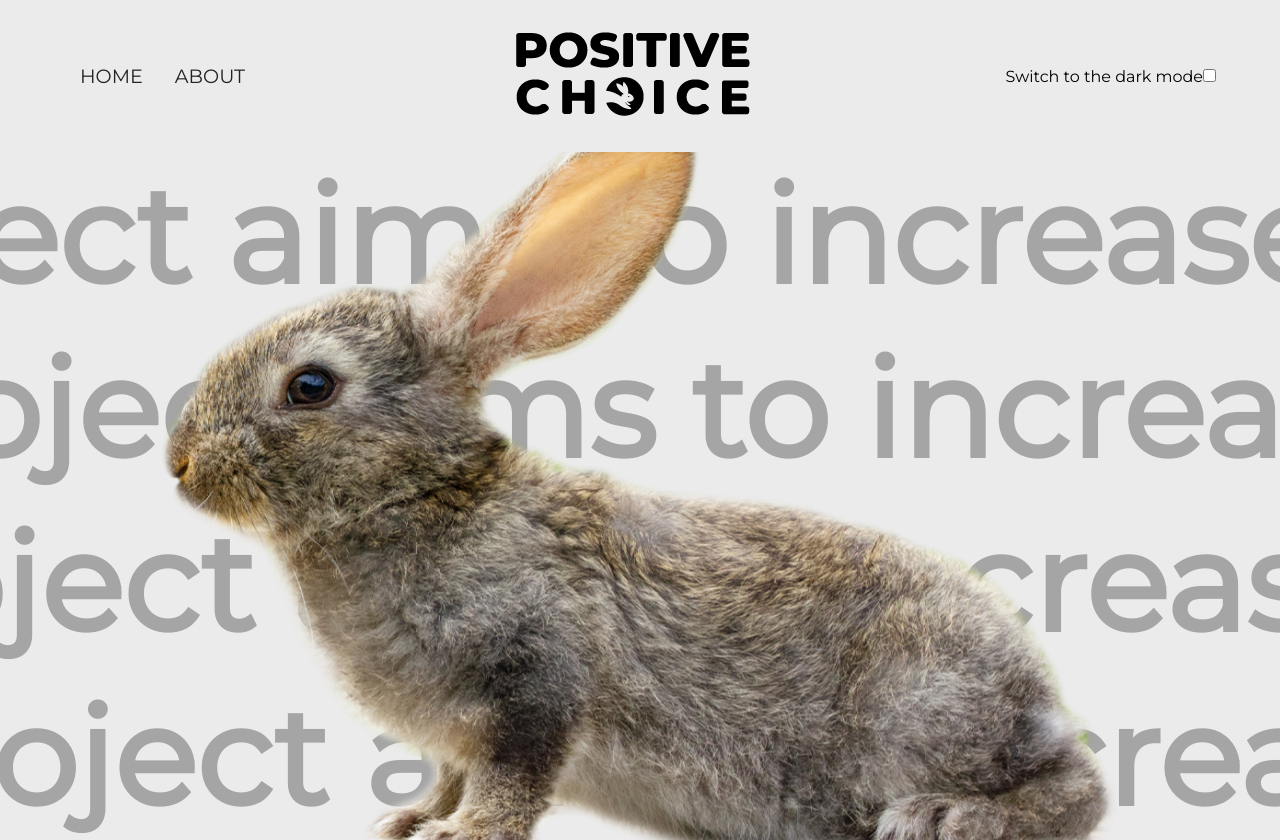
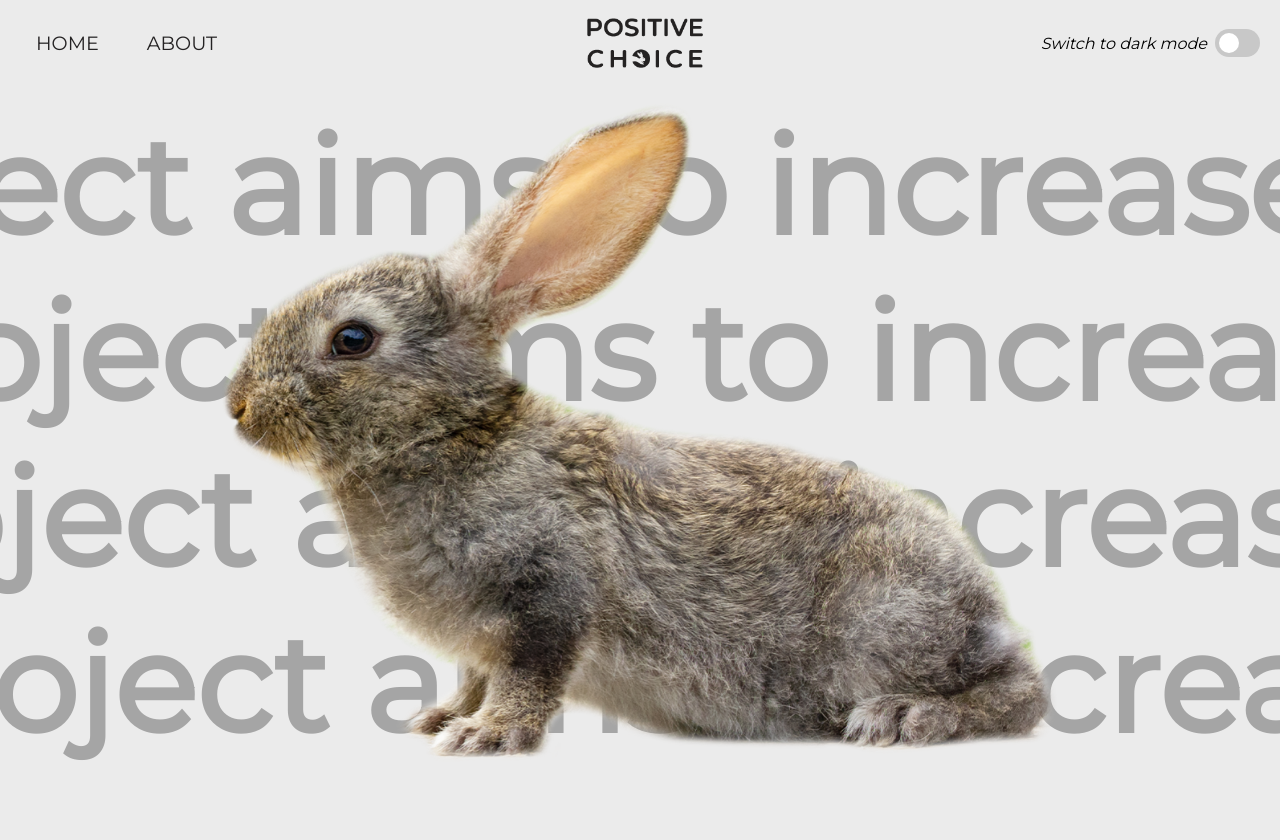
Before and after one commit to metisova/pawsitive_choice, a React app: page / in a window 1280 px wide. After the commit the page ends 800 px from the top, so only its background shows below. Built offline with nearby package versions, Linux system fonts and the light colour scheme.

Commit message:
fixed rabbit position, styled toggle

```diff
--- a/src/index.jsx
+++ b/src/index.jsx
@@ -17,7 +17,7 @@ const NavLink = ({ href, text }) => {
 const ThemeSwitch = () => {
   return (
     <div className="theme-switch-wrapper">
-      <span>Switch to the dark mode</span>
+      <span className="theme-switch-text">Switch to dark mode</span>
       <label className="theme-switch" htmlFor="checkbox">
         <input type="checkbox" id="checkbox" />
         <div className="slider round"></div>
@@ -55,7 +55,7 @@ const App = () => {
   return (
     <>
       <header className="page-header">
-        <nav>
+        <nav className='navlink-wrapper'>
           <NavLink href="#Home" text="Home" />
           <NavLink href="#about" text="About" />
         </nav>
--- a/src/style.css
+++ b/src/style.css
@@ -1,4 +1,6 @@
 @import url('https://fonts.googleapis.com/css2?family=Montserrat&display=swap');
+
+/* BASIC STYLES */
 
 *,
 body,
@@ -18,19 +20,19 @@ html {
   scroll-behavior: smooth;
 }
 
-nav {
-  display: flex;
-  justify-content: flex-start;
-  align-items: center;
-}
-
 /* HLAVIČKA - NAVIGACE */
 
 .page-header {
-  padding: 2rem 4rem;
-  padding-bottom: 0;
   display: flex;
   justify-content: space-between;
+  align-items: center;
+  padding: 15px 20px 0;
+}
+
+.navlink-wrapper {
+  flex-grow: 1;
+  display: flex;
+  justify-content: flex-start;
   align-items: center;
 }
 
@@ -40,13 +42,88 @@ nav {
   text-transform: uppercase;
   color: #242223;
   padding: 1rem;
+  margin-right: 1rem;
+}
+
+.navlink:hover {
+  border-top: 2px solid #242223;
+}
+
+.logo {
+  flex-grow: 1;
+  display: flex;
+  justify-content: center;
+  height: 50px;
+}
+
+/*TOGGLE SWITCH STYLES*/
+.theme-switch-wrapper {
+  flex-grow: 1;
+  display: flex;
+  justify-content: end;
+  align-items: center;
+}
+
+.theme-switch-text {
+  margin-right: 0.5rem;
+  font-size: 1rem;
+  font-style: italic;
+}
+
+.theme-switch {
+  display: inline-block;
+  height: 28px;
+  position: relative;
+  width: 45px;
+}
+
+.theme-switch input {
+  display: none;
+}
+
+.slider {
+  background-color: #c8c8c8;
+  bottom: 0;
+  cursor: pointer;
+  left: 0;
+  position: absolute;
+  right: 0;
+  top: 0;
+  transition: 0.4s;
+}
+
+.slider:before {
+  background-color: #fff;
+  bottom: 4px;
+  content: '';
+  height: 20px;
+  left: 4px;
+  position: absolute;
+  transition: 0.4s;
+  width: 20px;
+}
+
+input:checked+.slider {
+  background-color: #62b283;
+}
+
+input:checked+.slider:before {
+  transform: translateX(16px);
+}
+
+.slider.round {
+  border-radius: 34px;
+}
+
+.slider.round:before {
+  border-radius: 50%;
 }
 
 /* RUNNING LINE */
 
 .running-line-container {
-  height: calc(90vh - 2rem);
-  width: 100vw;
+  height: calc(90% - 2rem);
+  width: 100%;
   overflow: hidden;
   display: flex;
   flex-direction: column;
@@ -128,22 +205,6 @@ nav {
 
 /* MAIN PIC */
 
-.intro-img {
-  position: absolute;
-  height: 100%;
-  width: 100%;
-  top: 0;
-  left: 0;
-  display: flex;
-  align-items: center;
-  justify-content: center;
-}
-
-.intro-img img {
-  width: 75vw;
-  object-fit: cover;
-}
-
 .intro-img,
 .intro-img-top {
   position: absolute;
@@ -161,8 +222,11 @@ nav {
 }
 
 .rabbit-img {
-  width: 75vw;
-  object-fit: cover;
+  width: auto;
+  height: 90vh;
+  object-fit: contain;
+  max-width: 100%;
+  max-height: 100%;
 }
 
 .cage-img {
@@ -176,6 +240,7 @@ nav {
   0% {
     transform: translateY(-100%);
   }
+
   100% {
     transform: translateY(0);
   }
```
Also changed, not shown: src/img/logo.png.
